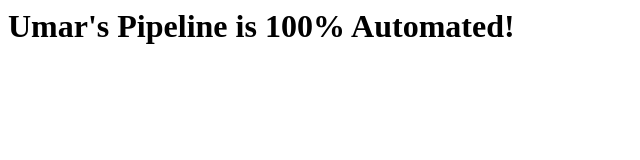
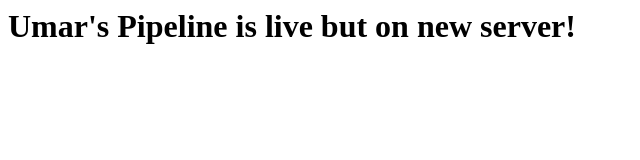
Before and after one commit to ali802/jenkins-mini-project, a plain HTML site: page index.html in a window 1280 px wide. Shown: the whole page, without its empty margins (0-640 px from the left). Drawn offline with Linux system fonts and the light colour scheme.

Commit message:
testing second time automatic deployement

```diff
--- a/index.html
+++ b/index.html
@@ -1 +1 @@
-<h1>Umar's Pipeline is 100% Automated!</h1>
+<h1>Umar's Pipeline is live but on new server!</h1>
```
